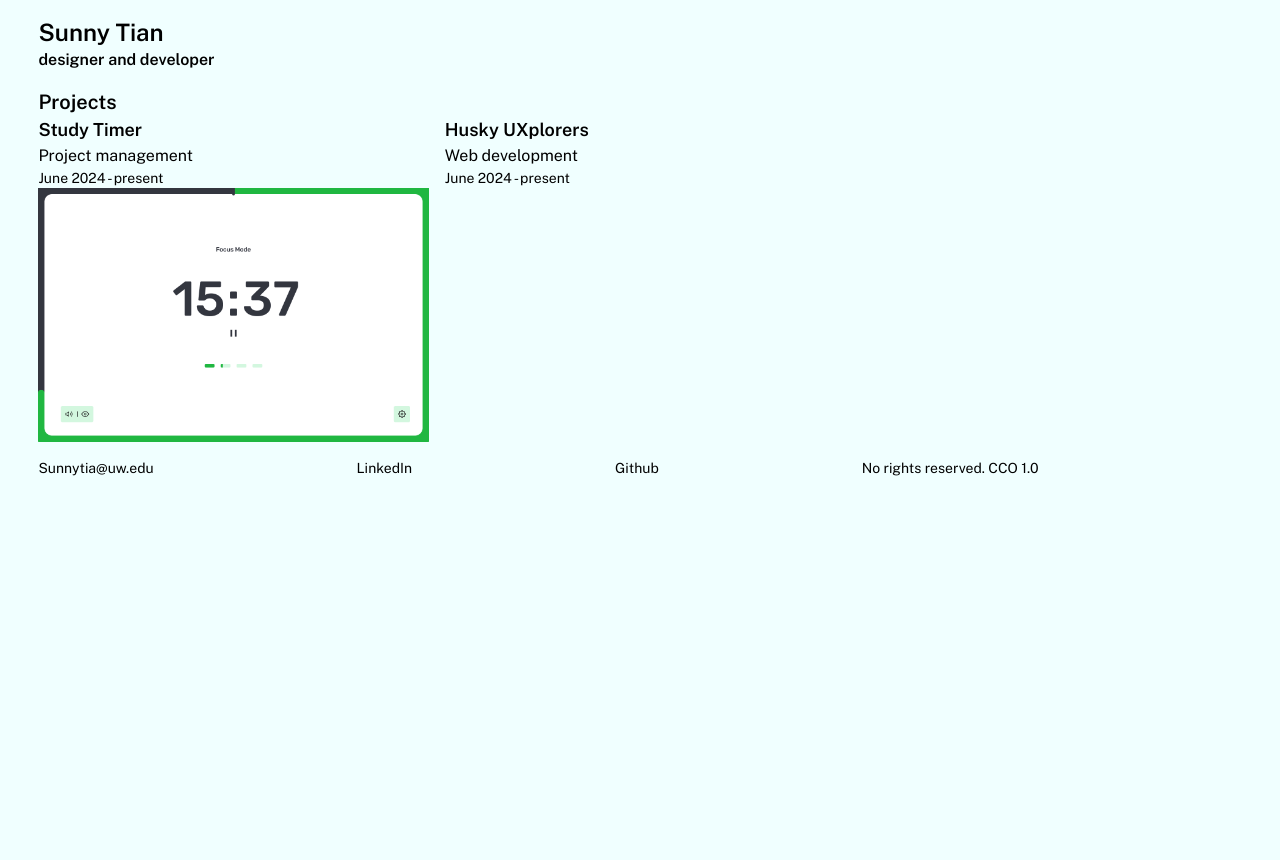
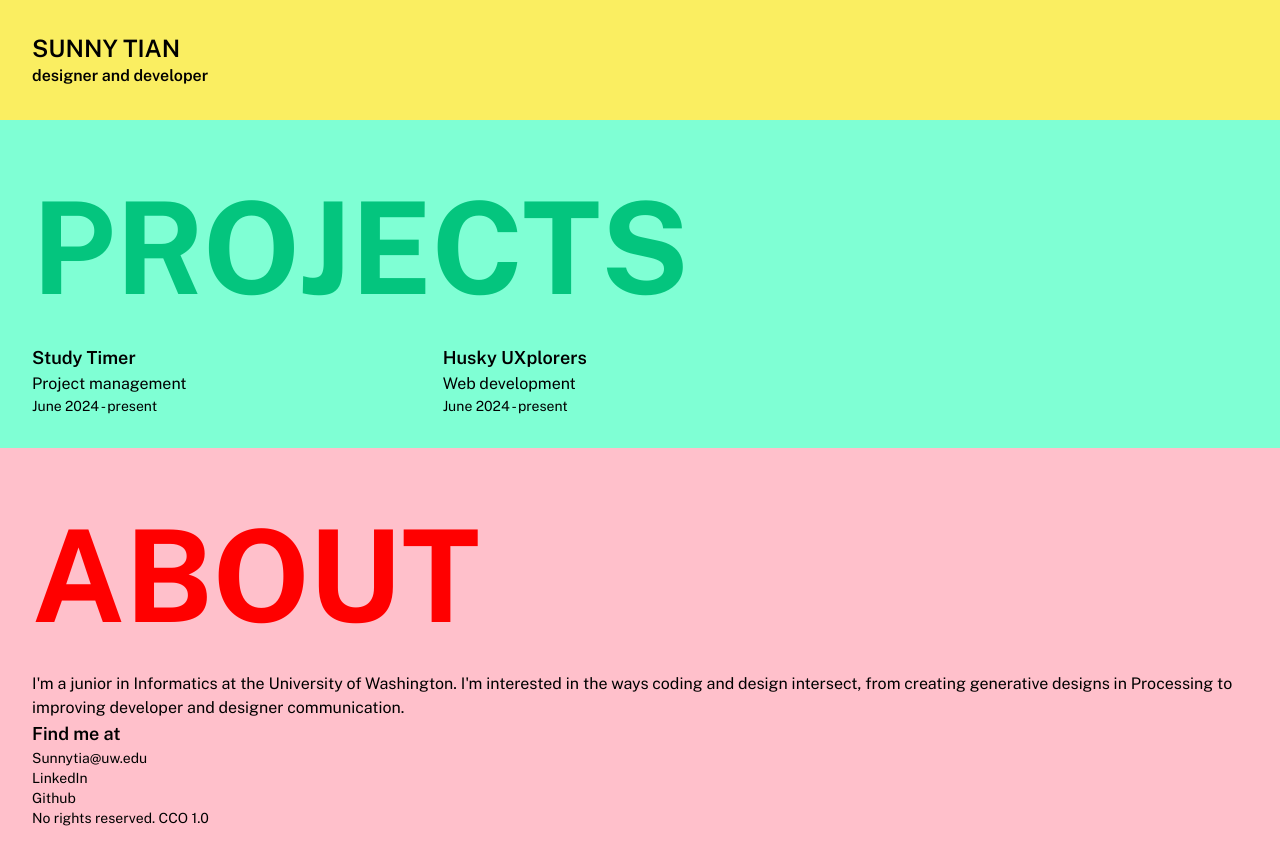
Before and after one commit to sunnyxtian/website, a React (Create React App) app in the folder portfolio/: page / in a window 1280 px wide. Before the commit the page ends 800 px from the top, so only its background shows below. Built offline with nearby package versions, Linux system fonts and the light colour scheme.

Commit message:
Starting to implement figma design

```diff
--- a/portfolio/src/App.css
+++ b/portfolio/src/App.css
@@ -1,12 +1,44 @@
 body {
-  background-color: azure;
+  width: 100vh;
+  height: 100vh;
+
+  background-color: whitesmoke;
 
   font-family: 'Public Sans', 'Helvetica Neue', sans-serif;
   margin: auto;
-  width: 94%;
+  width: 100%;
+  overflow-x: scroll;
   /* color: olivedrab; */
 }
 
-section {
-  padding-top: 1rem;
+.sidebar {
+  background-color: rgb(250, 238, 97);
 }
+
+.projects {
+  background-color: aquamarine;
+
+  h2 {
+    color: rgb(4, 197, 126);
+  }
+}
+
+.about {
+  background-color: pink;
+
+  h2 {
+    color: red;
+  }
+}
+
+.sidebar, .projects, .about {
+  padding: 2rem;
+}
+
+.projects, .about {
+  h2 {
+    font-size: 8rem;
+    font-weight: bold;
+    text-transform: uppercase;
+  }
+}
--- a/portfolio/src/App.js
+++ b/portfolio/src/App.js
@@ -1,14 +1,14 @@
 import './App.css';
-import Intro from './components/Intro';
+import Sidebar from './components/Sidebar';
 import Projects from './components/Projects';
-import Footer from './components/Footer';
+import About from './components/About';
 
 function App () {
   return (
-    <div className="d-flex align-items-stretch">
-      <Intro />
+    <div className="flex flex-col">
+      <Sidebar />
       <Projects />
-      <Footer />
+      <About />
     </div>
   )
 }
--- a/portfolio/src/components/Footer.js
+++ b/portfolio/src/components/About.js
@@ -1,7 +1,18 @@
-function Footer () {
+function About () {
   return(
-    <section>
-      <div className="grid grid-flow-col auto-cols-auto text-sm">
+    <section className="about">
+      <h2>About</h2>
+      <div>
+        <p>
+          I'm a junior in Informatics at the University of Washington.
+
+          I'm interested in the ways coding and design intersect, from creating
+          generative designs in Processing to improving developer and designer
+          communication.
+        </p>
+      </div>
+      <h3 className="text-lg font-semibold">Find me at</h3>
+      <div className="text-sm flex">
         <div>
           <p><a href="mailto:sunnytia@uw.edu">Sunnytia@uw.edu</a></p>
         </div>
@@ -22,4 +33,4 @@ function Footer () {
   )
 }
 
-export default Footer;
+export default About;
--- a/portfolio/src/components/Intro.js
+++ /dev/null
@@ -1,11 +0,0 @@
-function Intro() {
-  return (
-    <section className="">
-      <h1 className="text-2xl font-semibold">Sunny Tian</h1>
-      <p className="font-semibold">designer and developer</p>
-      {/* <p>I enjoy working on projects where I can bridge the gap between design and code.</p> */}
-    </section>
-  )
-}
-
-export default Intro;
--- a/portfolio/src/components/Projects.js
+++ b/portfolio/src/components/Projects.js
@@ -1,17 +1,12 @@
 function Projects() {
   return(
-    <section>
-      <h2 className="text-xl font-semibold">Projects</h2>
-
+    <section className="projects">
+      <h2 className="">Projects</h2>
       <div class="grid grid-cols-3 gap-4">
         <article>
           <h3 className="text-lg font-semibold">Study Timer</h3>
           <h4 className="">Project management</h4>
           <p className="text-sm">June 2024 - present</p>
-          <div className="py-2">
-            <img src="imgs/timer.png" alt="screenshot of a timer website interface">
-            </img>
-          </div>
         </article>
         <article>
           <h3 className="text-lg font-semibold">Husky UXplorers</h3>
--- /dev/null
+++ b/portfolio/src/components/Sidebar.js
@@ -0,0 +1,10 @@
+function Sidebar() {
+  return (
+    <section className="sidebar">
+      <h1 className="text-2xl font-semibold">SUNNY TIAN</h1>
+      <p className="font-semibold">designer and developer</p>
+    </section>
+  )
+}
+
+export default Sidebar;
```
